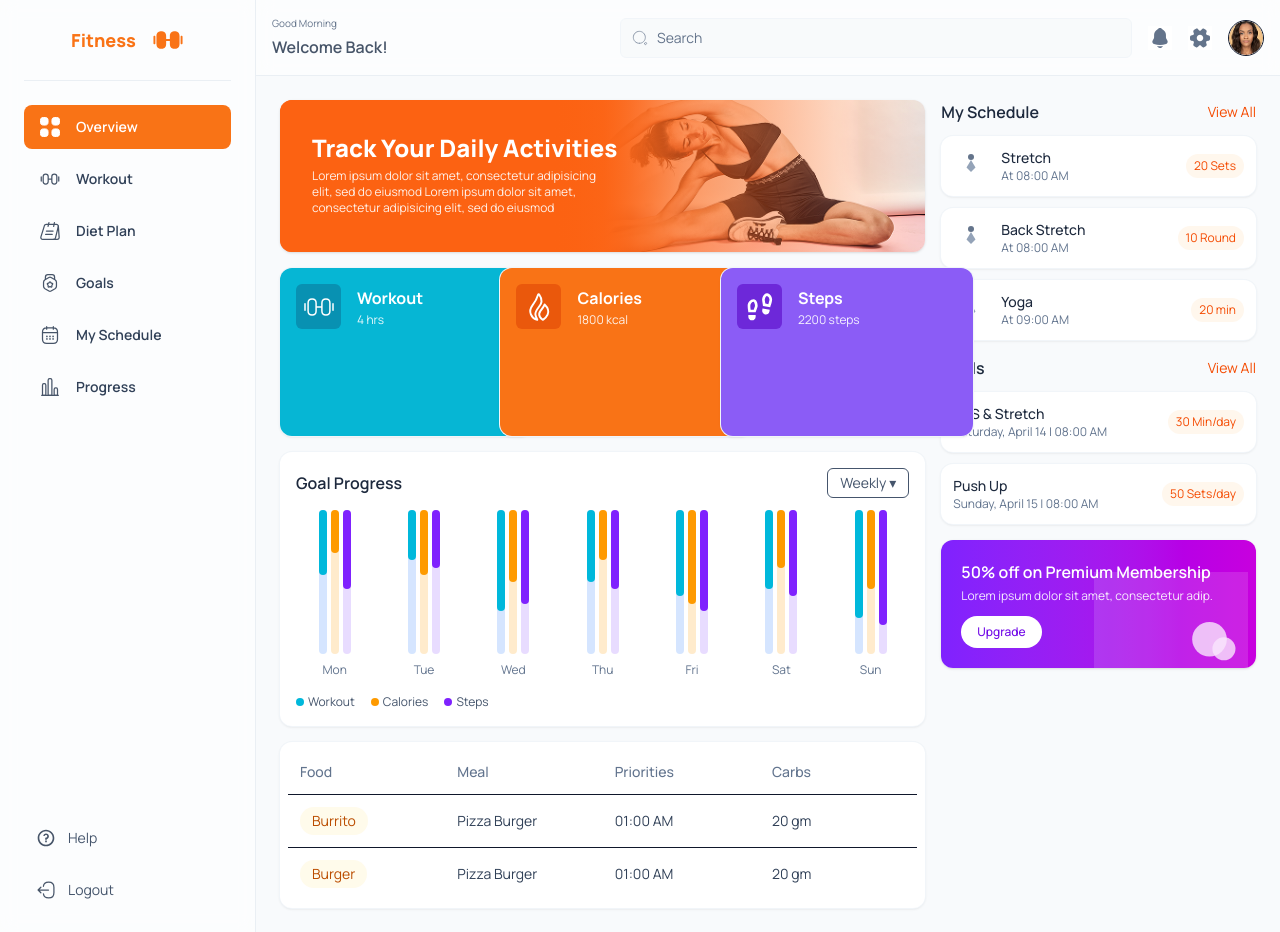
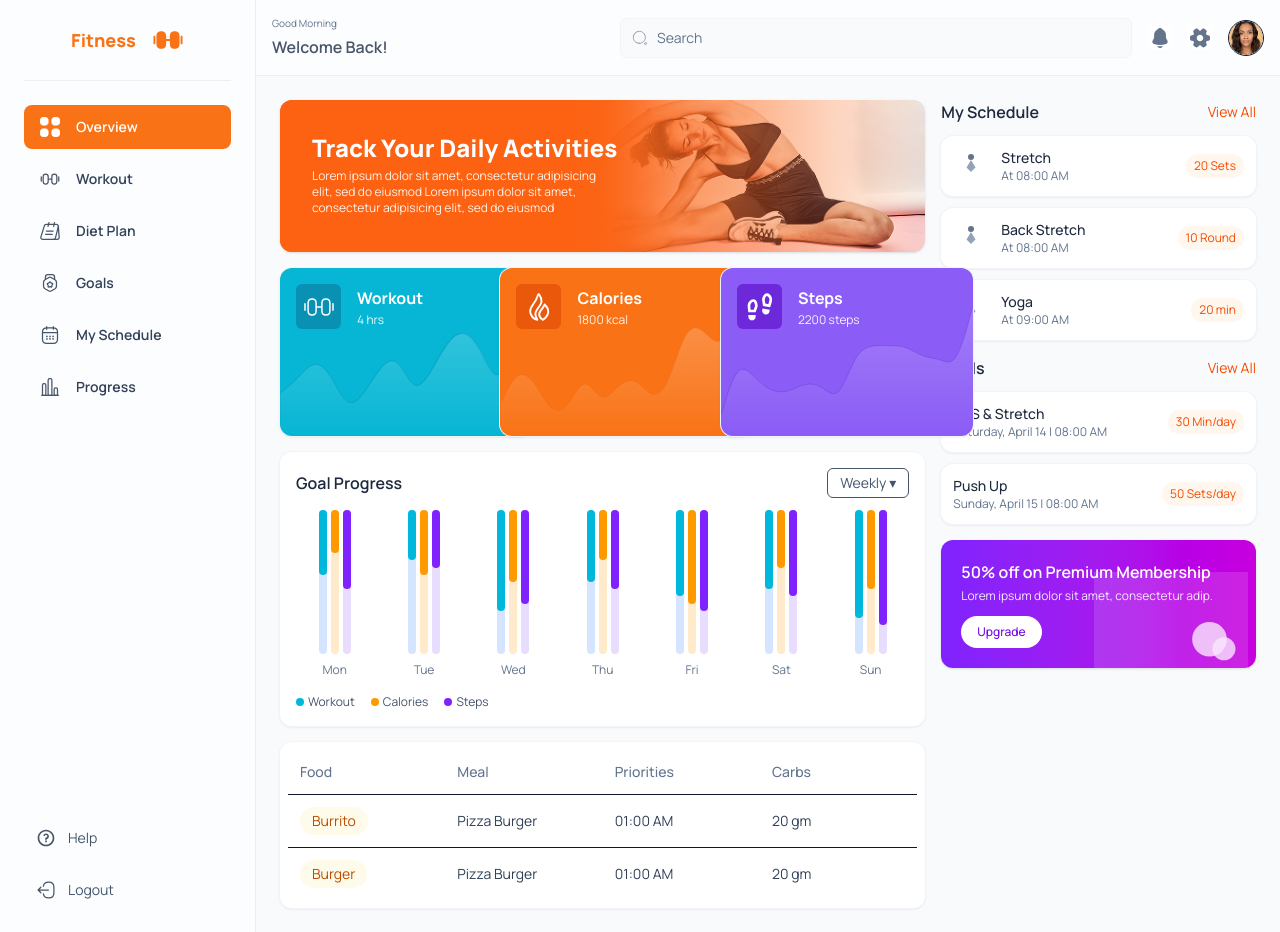
Before and after one commit to nipunrajk/fitness-dashboard, a React (Vite) app: page / in a window 1280 px wide. Built offline with nearby package versions, Linux system fonts and the light colour scheme.

Commit message:
stat card completed

```diff
--- a/src/components/cards/StatCard.tsx
+++ b/src/components/cards/StatCard.tsx
@@ -7,25 +7,29 @@ type Props = {
   variant?: Variant;
 };
 
-// Centralized styles for each variant
+
 const VARIANT_STYLES: Record<
   Variant,
   {
     cardBg: string;
     tileBg: string;
+    bannerSrc: string;
   }
 > = {
   workout: {
     cardBg: 'bg-[var(--color-workout)]',
     tileBg: 'bg-[var(--tile-workout)]',
+    bannerSrc: '/banner/workout.svg',
   },
   calories: {
     cardBg: 'bg-[var(--color-calories)]',
     tileBg: 'bg-[var(--tile-calories)]',
+    bannerSrc: '/banner/calorie.svg',
   },
   steps: {
     cardBg: 'bg-[var(--color-steps)]',
     tileBg: 'bg-[var(--tile-steps)]',
+    bannerSrc: '/banner/steps.svg',
   },
 };
 
@@ -65,6 +69,12 @@ export default function StatCard({ title, subtitle, icon, variant }: Props) {
           )}
         </div>
       </div>
+
+      <img
+        src={cfg.bannerSrc}
+        alt=''
+        className='pointer-events-none absolute inset-x-0 bottom-0 z-0 w-full select-none'
+      />
     </div>
   );
 }
```
Also changed, not shown: public/banner/calorie.svg.
